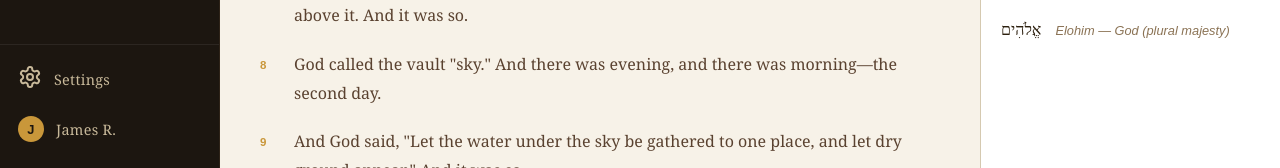
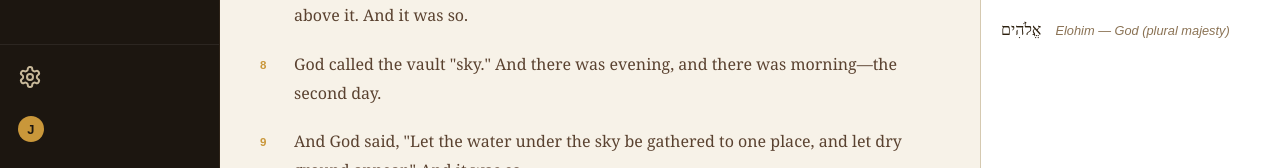
Before and after one commit to alwindoss/manna, a Vue app in the folder frontend/: page /#/read in a window 1280 px wide. Shown: the part 632-800 px from the top of the page. Built offline with nearby package versions, Linux system fonts and the light colour scheme.

Commit message:
updated the tooltip for settings
Signed-off-by: Alwin Doss <alwindoss84@gmail.com>

```diff
--- a/frontend/src/components/LeftSidebar.vue
+++ b/frontend/src/components/LeftSidebar.vue
@@ -187,7 +187,7 @@
         >
           <span class="nav-icon"><Settings /></span>
           <Transition name="label-fade">
-            <span v-if="!ui.sidebarCollapsed" class="nav-label">Settings</span>
+            <span v-if="ui.sidebarCollapsed" class="nav-label">Settings</span>
           </Transition>
         </button>
       </RouterLink>
@@ -201,7 +201,7 @@
         >
           <span class="nav-icon profile-avatar">{{ userInitial }}</span>
           <Transition name="label-fade">
-            <span v-if="!ui.sidebarCollapsed" class="nav-label">{{ userName }}</span>
+            <span v-if="ui.sidebarCollapsed" class="nav-label">{{ userName }}</span>
           </Transition>
         </button>
       </RouterLink>
```
